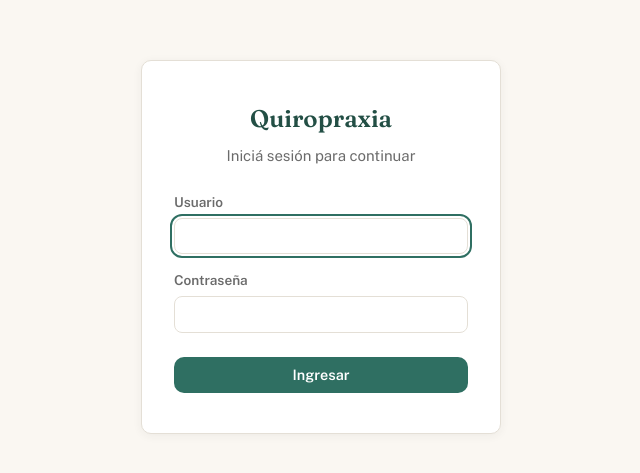
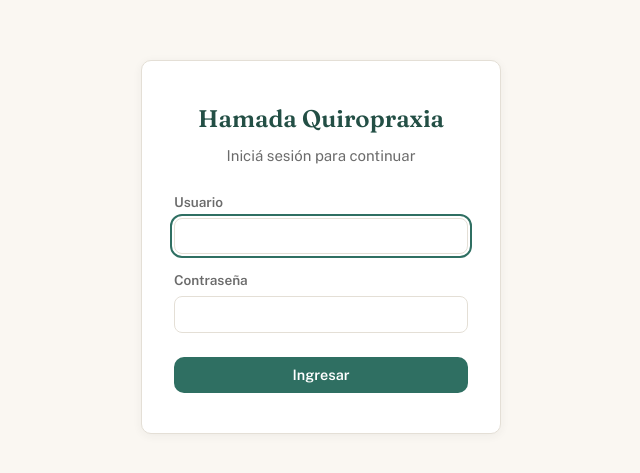
Before and after one commit to BautistaCacciatore/quiropraxia, a React (Vite) app in the folder frontend/: page /login in a window 1280 px wide. Shown: the part 193-666 px from the top of the page, without its empty margins (319-959 px from the left). Built offline with nearby package versions, Linux system fonts and the light colour scheme; no server answers.

Commit message:
renombrar a Hamada Quiropraxia + columna Acciones + logo navega a inicio

```diff
--- a/frontend/index.html
+++ b/frontend/index.html
@@ -3,7 +3,7 @@
   <head>
     <meta charset="UTF-8" />
     <meta name="viewport" content="width=device-width, initial-scale=1.0" />
-    <title>Quiropraxia — Gestión de pacientes</title>
+    <title>Hamada Quiropraxia — Gestión de pacientes</title>
     <link rel="preconnect" href="https://fonts.googleapis.com" />
     <link rel="preconnect" href="https://fonts.gstatic.com" crossorigin />
     <link
--- a/frontend/src/App.jsx
+++ b/frontend/src/App.jsx
@@ -10,17 +10,17 @@ import SeguimientoPage from "./pages/SeguimientoPage";
 import HemisfericidadPage from "./pages/HemisfericidadPage";
 import RadiografiasPage from "./pages/RadiografiasPage";
 
-function Marca() {
+function Marca({ onClick }) {
   return (
-    <span className="marca">
+    <button className="marca" onClick={onClick}>
       <svg width="18" height="26" viewBox="0 0 20 28" fill="none" aria-hidden="true">
         <circle cx="10" cy="3" r="3" fill="var(--color-accent)" />
         <circle cx="10" cy="11" r="2.6" fill="var(--color-primary)" />
         <circle cx="10" cy="18" r="2.2" fill="var(--color-primary)" />
         <circle cx="10" cy="24" r="1.8" fill="var(--color-primary)" />
       </svg>
-      Quiropraxia
-    </span>
+      Hamada Quiropraxia
+    </button>
   );
 }
 
@@ -35,7 +35,7 @@ function BarraNavegacion() {
 
   return (
     <nav className="barra-navegacion">
-      <Marca />
+      <Marca onClick={() => navigate("/pacientes")} />
       <div className="enlaces-navegacion">
         <NavLink to="/pacientes" className={({ isActive }) => (isActive ? "activo" : "")}>
           Pacientes
--- a/frontend/src/components/PacienteTabla.jsx
+++ b/frontend/src/components/PacienteTabla.jsx
@@ -17,7 +17,7 @@ export default function PacienteTabla({ pacientes, onEditar, onEliminar, onSegui
             <th>Apellido y nombre</th>
             <th>DNI</th>
             <th>Edad</th>
-            <th aria-label="Acciones"></th>
+            <th>Acciones</th>
           </tr>
         </thead>
         <tbody>
--- a/frontend/src/pages/LoginPage.jsx
+++ b/frontend/src/pages/LoginPage.jsx
@@ -34,7 +34,7 @@ export default function LoginPage() {
   return (
     <div className="pagina-login">
       <form className="tarjeta-login" onSubmit={manejarEnvio}>
-        <h1>Quiropraxia</h1>
+        <h1>Hamada Quiropraxia</h1>
         <p className="subtitulo">Iniciá sesión para continuar</p>
 
         {error && <p className="mensaje-error">{error}</p>}
--- a/frontend/src/styles/app.css
+++ b/frontend/src/styles/app.css
@@ -21,6 +21,14 @@
     font-weight: 600;
     font-size: 1.15rem;
     color: var(--color-primary-dark);
+    background: none;
+    border: none;
+    cursor: pointer;
+    padding: 0;
+  }
+
+  .marca:hover {
+    opacity: 0.8;
   }
 
   .enlaces-navegacion {
```
Also changed, not shown: 1 other file (tests, documents, lock files or other folders).
